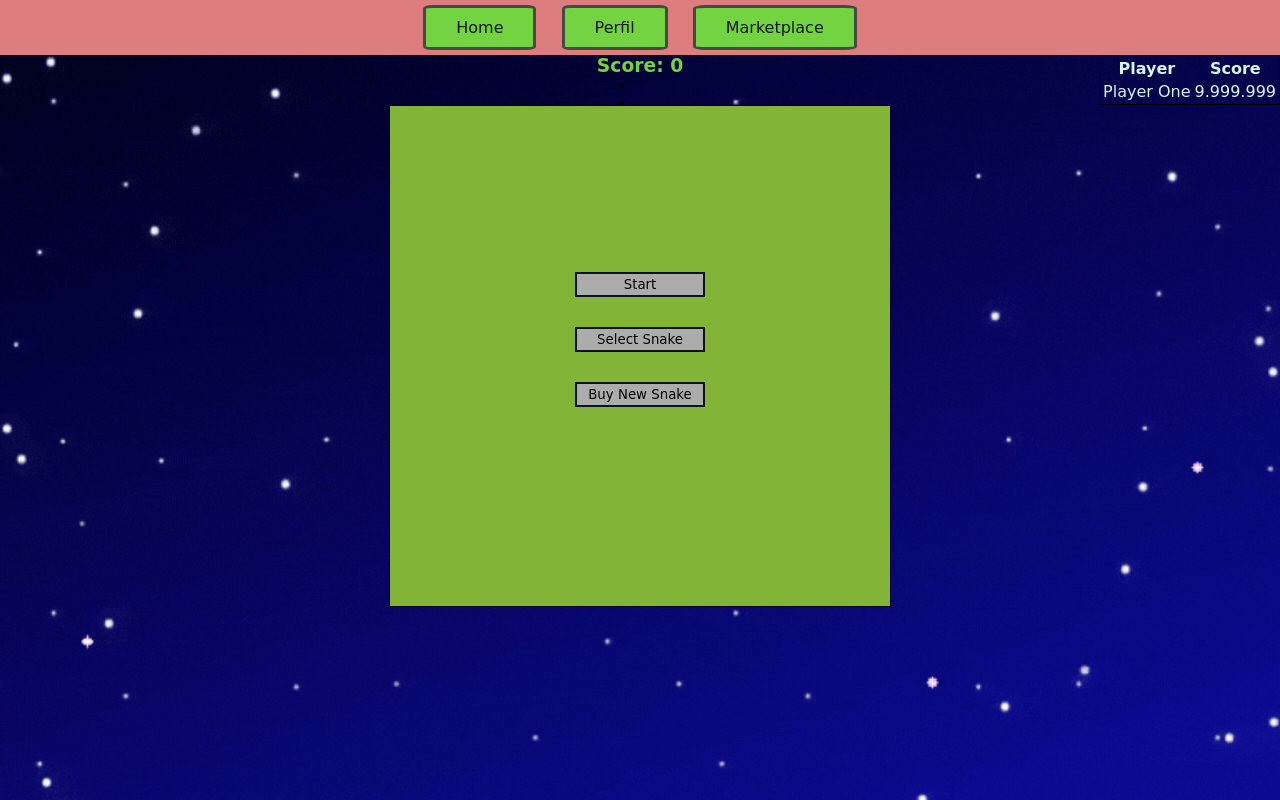
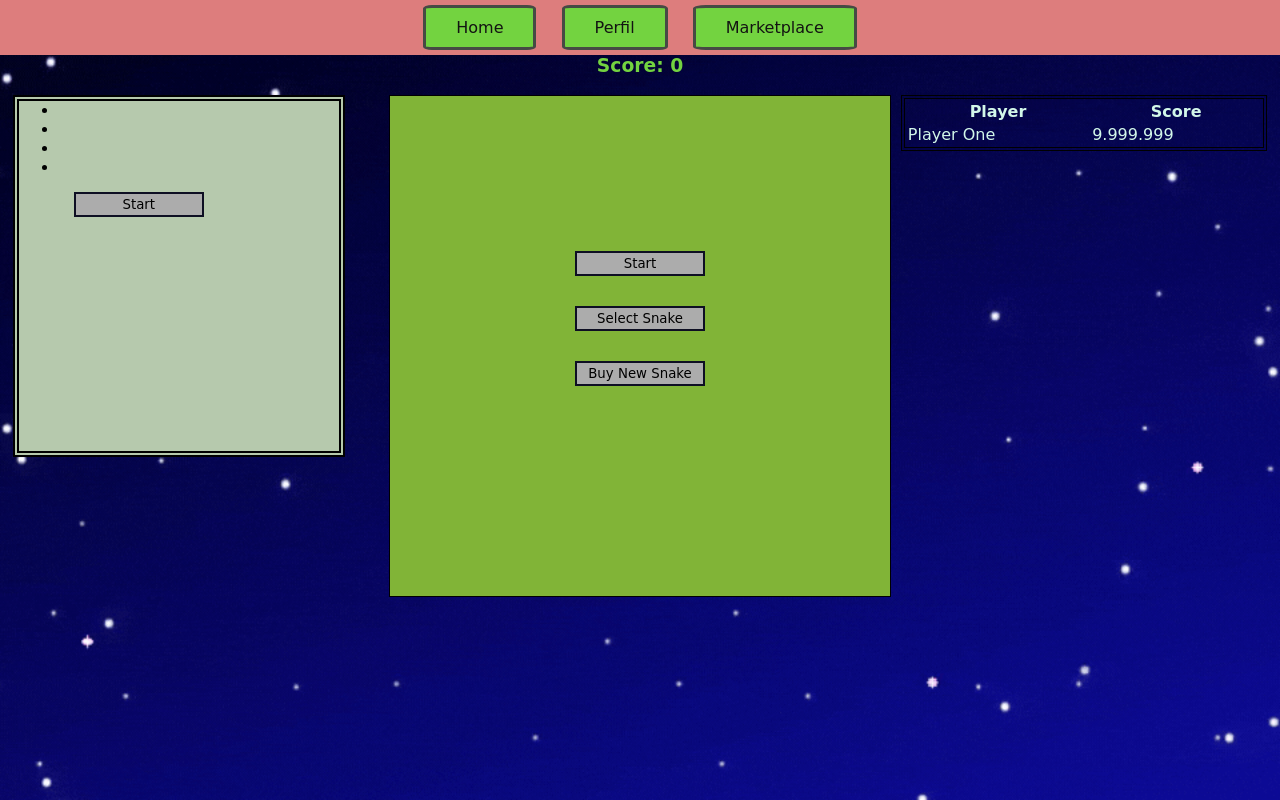
Before and after one commit to JulianFloresDev/ProyectSnakeByMySelf, a plain HTML site: page index.html in a window 1280 px wide. Drawn offline with Linux system fonts and the light colour scheme.

Commit message:
Update style.css

```diff
--- a/CSS/style.css
+++ b/CSS/style.css
@@ -68,6 +68,22 @@ header nav {
 
 .score {
     color: #73D340;
+    position: absolute;
+
+}
+
+.snake-values {
+    background-color: #b6c9ad;
+    width: 25%;
+    height: 350px;
+    border: 6px double #000;
+    position: absolute;
+
+    margin-top: 40px;
+    top: auto;
+    bottom: auto;
+    left: 1%;
+
 }
 
 .conteiner .btn-start {
@@ -76,10 +92,10 @@ header nav {
     flex-direction: column;
     align-items: center;
     z-index: 30;
-    margin-top: 202px;
+    margin-top: 181px;
 }
 
-.conteiner .btn-start button {
+button {
     width: 130px;
     margin: 15px;
     padding: 3px;
@@ -89,7 +105,7 @@ header nav {
     text-align: center;
 }
 
-.conteiner .btn-start button:hover {
+button:hover {
     width: 150px;
     background-color: rgb(215, 194, 194);
     border: 4px solid rgb(64, 94, 49);
@@ -105,7 +121,7 @@ header nav {
 .canvasGame {
     position: flex;
     display: flex;
-    margin-top: 10%;
+    margin-top: 40px;
     border: 1px solid black;
 }
 
@@ -113,11 +129,18 @@ header nav {
     display: inline-block;
     position: absolute;
     z-index: 40;
-    top: 0;
-    right: 0;
+    top: 40px;
+    right: 1%;
+
+    width: 28%;
 
 }
 
+.globalScore {
+    border: 4px double #000;
+    display: flex;
+    margin-left: auto;
+}
 table {
     /* border-collapse: collapse; */
     width: 100%;
@@ -127,9 +150,3 @@ table {
 td th {
     padding: 8px;
 }
-
-.globalScore {
-    border: 1px solid #000;
-    display: flex;
-    margin-left: auto;
-}
```
